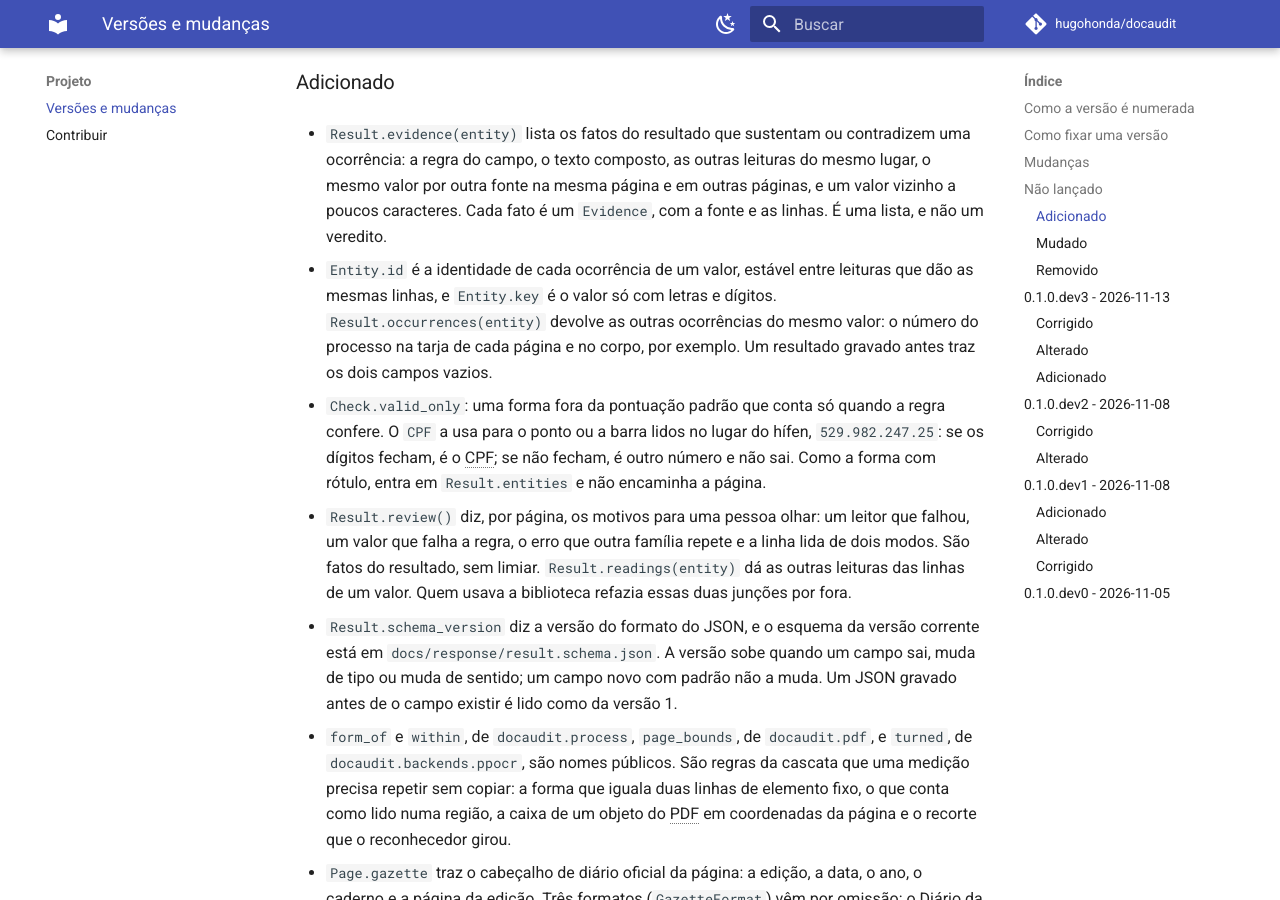
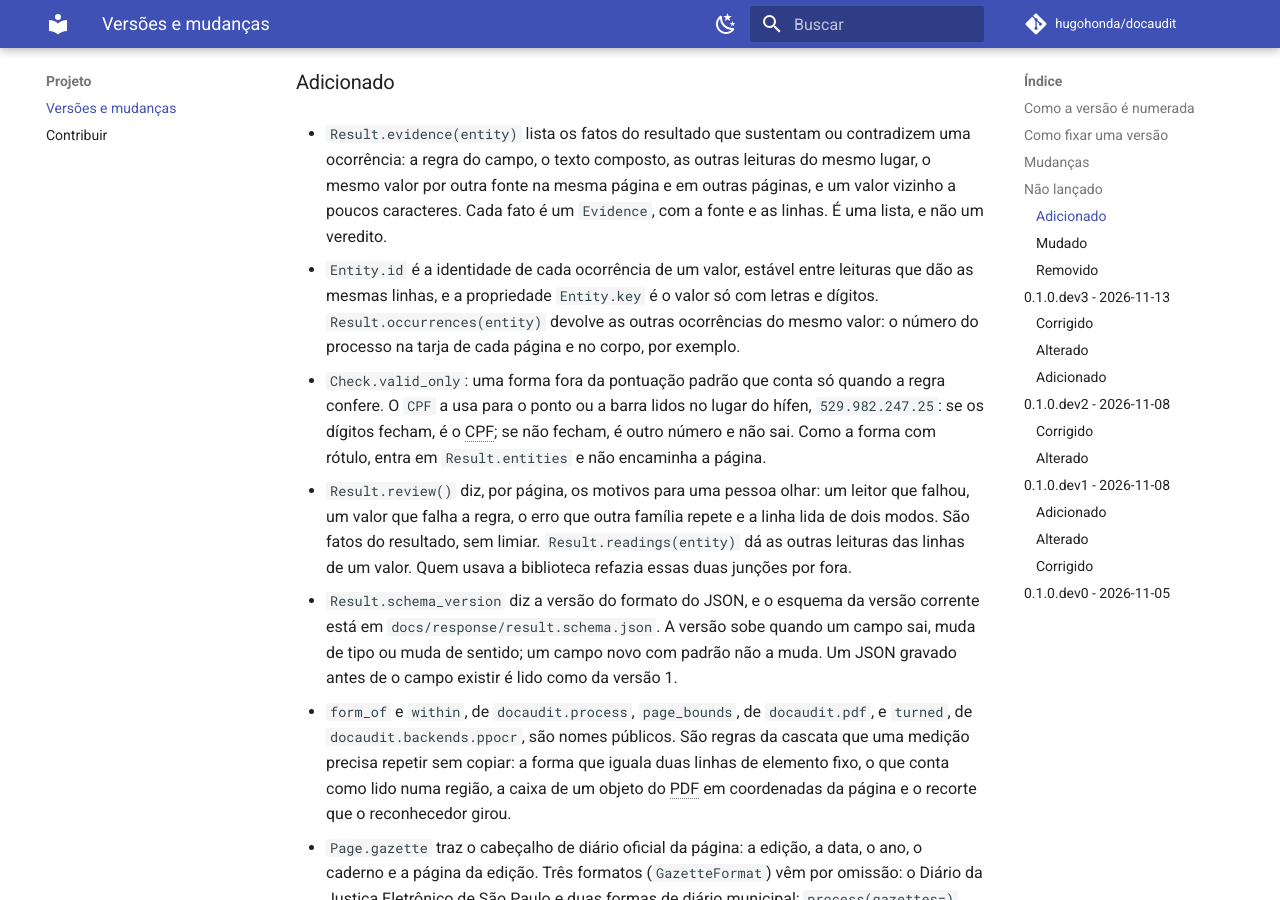
Before and after one commit to hugohonda/docaudit, an MkDocs documentation site: the page built from docs/changelog.md, in a window 1280 px wide and 900 px high, scrolled down 1001 px. Built offline with MkDocs 1.6.1 and Material for MkDocs 9.7.7, drawn with Linux system fonts in a browser that asks for light colours; comment, search, counter and statistics services are not loaded.

Commit message:
guarda índices das ocorrências e partilha a regra do texto composto
Result.occurrences e Result.evidence percorriam todas as ocorrências a cada chamada: pedir a evidência de cada valor de um auto grande era quadrático. Passam a usar índices por valor, por página e por linha, montados uma vez. Entity.key vira propriedade, calculada do valor e fora do JSON, e o id sai de Entity.make_id, como o de uma linha. Page.composes é a regra única de texto composto, usada também pela triagem. Na outra leitura do mesmo lugar, agrees diz se ela traz o valor da ocorrência.

Nas 469 páginas de autos, a conta da tarja segue igual: 36 leituras iguais e 1 vizinha.

Claude-Session: https://claude.ai/code/session_01FTawVFjhywkLZpcqfHrqZR

```diff
--- a/CHANGELOG.md
+++ b/CHANGELOG.md
@@ -16,9 +16,9 @@ Antes da 1.0.0, a API pode mudar numa versão menor.
   fato é um `Evidence`, com a fonte e as linhas. É uma lista, e não um veredito.
 
 - `Entity.id` é a identidade de cada ocorrência de um valor, estável entre leituras que dão as
-  mesmas linhas, e `Entity.key` é o valor só com letras e dígitos. `Result.occurrences(entity)`
-  devolve as outras ocorrências do mesmo valor: o número do processo na tarja de cada página e no
-  corpo, por exemplo. Um resultado gravado antes traz os dois campos vazios.
+  mesmas linhas, e a propriedade `Entity.key` é o valor só com letras e dígitos.
+  `Result.occurrences(entity)` devolve as outras ocorrências do mesmo valor: o número do processo
+  na tarja de cada página e no corpo, por exemplo.
 
 - `Check.valid_only`: uma forma fora da pontuação padrão que conta só quando a regra confere. O
   `CPF` a usa para o ponto ou a barra lidos no lugar do hífen, `529.982.247.25`: se os dígitos
```
Also changed, not shown: docs/concepts/provenance.md (+4 -1 lines), docs/response/fields.md (+4 -1 lines), docs/response/result.schema.json (+2 -8 lines), 2 other files.
